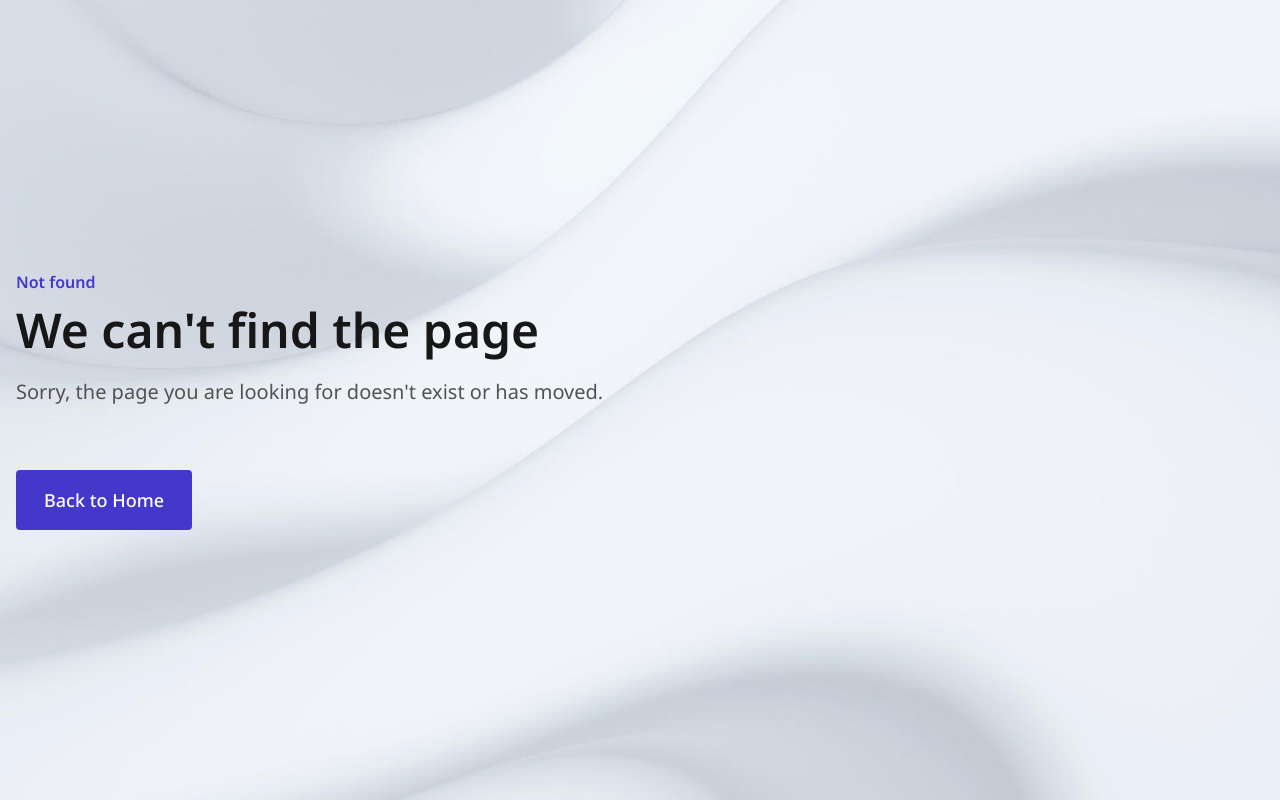
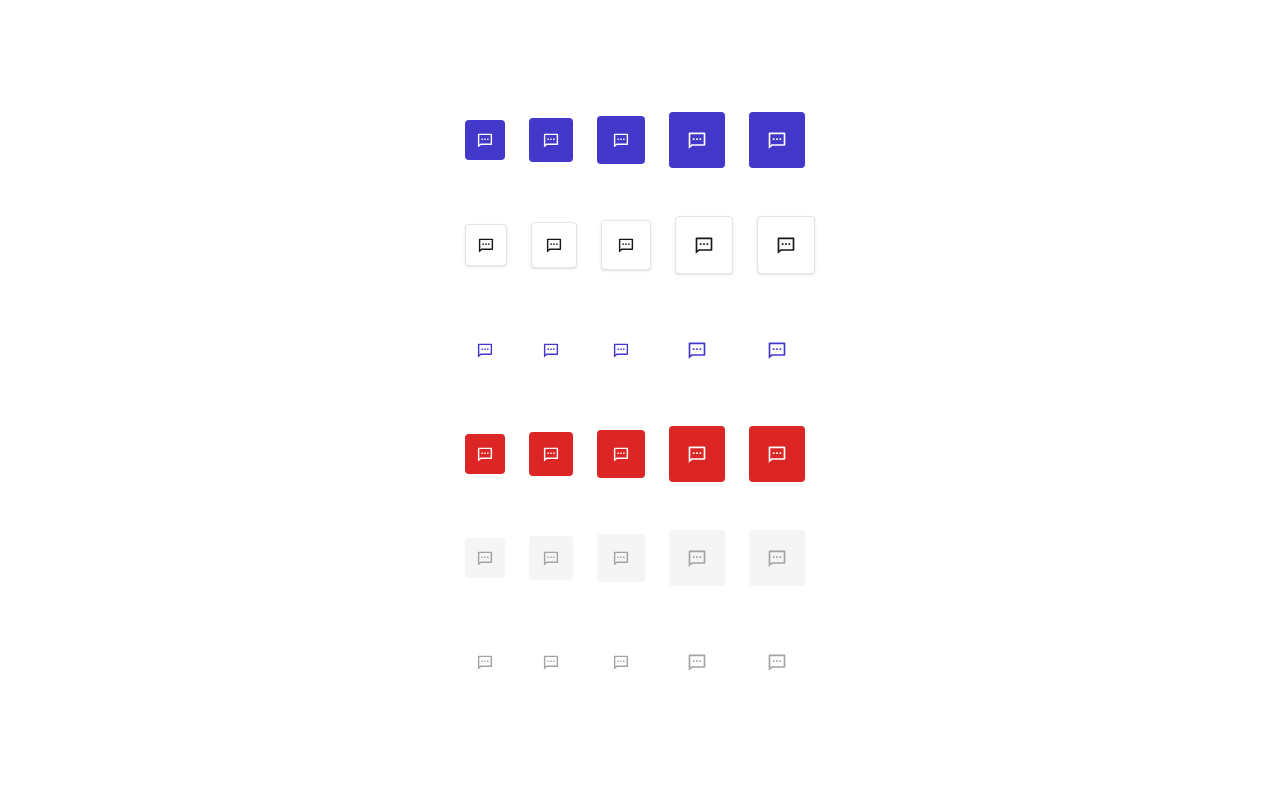
Before and after one commit to av0ed/ui-component-library, a Next.js app: page /icon-button in a window 1280 px wide. Before the commit this address had no page. Built offline with nearby package versions, Linux system fonts and the light colour scheme.

Commit message:
add icon-button

```diff
--- a/app/_components/button.tsx
+++ b/app/_components/button.tsx
@@ -1,7 +1,7 @@
 import Link from "next/link";
 import { RemixiconComponentType } from "@remixicon/react";
 
-type IconAlign = "left" | "center" | "right" | "surround";
+type IconAlign = "left" | "right" | "surround";
 
 interface Props {
   Icon?: RemixiconComponentType;
@@ -27,15 +27,6 @@ export default function Button({
     }
   };
 
-  const renderCenterContent = () => {
-    if (text) {
-      return <span>{text}</span>;
-    }
-    if (Icon && iconAlign === "center") {
-      return <Icon />;
-    }
-  };
-
   const renderRightIcon = () => {
     if (Icon && (iconAlign === "right" || iconAlign === "surround")) {
       return <Icon />;
@@ -46,7 +37,7 @@ export default function Button({
     return (
       <div className={`${text ? "content-spacer" : ""}`}>
         {renderLeftIcon()}
-        {renderCenterContent()}
+        {text && <span>{text}</span>}
         {renderRightIcon()}
       </div>
     );
--- /dev/null
+++ b/app/_components/icon-button.tsx
@@ -0,0 +1,38 @@
+import Link from "next/link";
+import { RemixiconComponentType } from "@remixicon/react";
+
+interface Props {
+  Icon: RemixiconComponentType;
+  ariaLabel?: string;
+  classes?: string;
+  href: string;
+  isDisabled?: boolean;
+}
+
+export default function IconButton({
+  Icon,
+  ariaLabel,
+  classes = "icon--btn--md icon--btn--primary",
+  href,
+  isDisabled,
+}: Props) {
+  const shouldBeDisabledGray =
+    classes.includes("icon--btn--primary") ||
+    classes.includes("icon--btn--secondary");
+
+  const disabledClass = shouldBeDisabledGray
+    ? "icon--btn--disabled--gray"
+    : "icon--btn--disabled--white";
+
+  return (
+    <Link
+      aria-disabled={isDisabled ? true : false}
+      aria-label={ariaLabel}
+      className={`${classes} ${isDisabled ? disabledClass : ""}`}
+      href={href}
+      tabIndex={isDisabled ? -1 : 0}
+    >
+      {Icon && <Icon />}
+    </Link>
+  );
+}
--- a/app/_styles/button.css
+++ b/app/_styles/button.css
@@ -1,54 +1,4 @@
 @layer components {
-  .__link--base {
-    @apply flex flex-nowrap shrink-0 gap-x-1 text-sm font-medium focus:outline-none focus:ring focus:ring-indigo-200;
-    svg {
-      @apply h-5 w-5 p-0.375;
-    }
-    .content-spacer {
-      @apply flex items-center justify-center gap-x-1;
-    }
-  }
-
-  .link--md {
-    @apply __link--base;
-  }
-
-  .link--lg {
-    @apply __link--base gap-x-1.5 text-base;
-    .content-spacer {
-      @apply gap-x-1.5;
-    }
-  }
-
-  .link--xl {
-    @apply __link--base gap-x-2.5 text-base;
-    .content-spacer {
-      @apply gap-x-2.5;
-    }
-  }
-
-  .link--2xl {
-    @apply __link--base gap-x-3.5 text-lg;
-    svg {
-      @apply h-6 w-6 p-0.5;
-    }
-    .content-spacer {
-      @apply gap-x-3.5;
-    }
-  }
-
-  .link--disabled {
-    @apply disabled:pointer-events-none disabled:text-neutral-400;
-  }
-
-  .link--primary {
-    @apply text-indigo-700 hover:text-indigo-800;
-  }
-
-  .link--secondary {
-    @apply text-neutral-600 hover:text-neutral-900;
-  }
-
   .__btn--base {
     @apply flex flex-nowrap shrink-0 text-sm font-medium rounded p-2.5 focus:outline-none focus:ring;
     svg {
--- /dev/null
+++ b/app/_styles/icon-button.css
@@ -0,0 +1,61 @@
+@import "./button.css";
+
+@layer components {
+  .__icon--btn--base {
+    @apply rounded p-2.5 focus:outline-none focus:ring;
+    svg {
+      @apply h-5 w-5 p-0.375;
+    }
+  }
+
+  .icon--btn--md {
+    @apply __icon--btn--base;
+  }
+
+  .icon--btn--lg {
+    @apply __icon--btn--base p-3;
+  }
+
+  .icon--btn--xl {
+    @apply __icon--btn--base p-3.5;
+  }
+
+  .icon--btn--2xl {
+    @apply __icon--btn--base p-4;
+    svg {
+      @apply h-6 w-6 p-0.5;
+    }
+  }
+
+  .icon--btn--primary {
+    @apply text-white bg-indigo-700 hover:bg-indigo-800 focus:ring-indigo-200
+    focus:bg-indigo-800;
+  }
+
+  .icon--btn--secondary {
+    @apply text-neutral-900 bg-white border border-neutral-200 shadow
+    hover:bg-neutral-50 focus:ring-indigo-200 focus:bg-neutral-50;
+  }
+
+  .icon--btn--tertiary {
+    @apply text-indigo-700 bg-white hover:bg-neutral-50 focus:ring-indigo-200
+    focus:bg-neutral-50;
+  }
+
+  .icon--btn--destructive {
+    @apply text-white bg-red-600 hover:bg-red-700 focus:ring-red-200
+    focus:bg-red-700;
+  }
+
+  .__icon--btn--disabled--base {
+    @apply shadow-none pointer-events-none border-none;
+  }
+
+  .icon--btn--disabled--gray {
+    @apply __icon--btn--disabled--base bg-neutral-100 text-neutral-400;
+  }
+
+  .icon--btn--disabled--white {
+    @apply __icon--btn--disabled--base bg-white text-neutral-400;
+  }
+}
--- /dev/null
+++ b/app/_styles/link.css
@@ -0,0 +1,51 @@
+@layer components {
+  .__link--base {
+    @apply flex flex-nowrap shrink-0 gap-x-1 text-sm font-medium focus:outline-none focus:ring focus:ring-indigo-200;
+    svg {
+      @apply h-5 w-5 p-0.375;
+    }
+    .content-spacer {
+      @apply flex items-center justify-center gap-x-1;
+    }
+  }
+
+  .link--md {
+    @apply __link--base;
+  }
+
+  .link--lg {
+    @apply __link--base gap-x-1.5 text-base;
+    .content-spacer {
+      @apply gap-x-1.5;
+    }
+  }
+
+  .link--xl {
+    @apply __link--base gap-x-2.5 text-base;
+    .content-spacer {
+      @apply gap-x-2.5;
+    }
+  }
+
+  .link--2xl {
+    @apply __link--base gap-x-3.5 text-lg;
+    svg {
+      @apply h-6 w-6 p-0.5;
+    }
+    .content-spacer {
+      @apply gap-x-3.5;
+    }
+  }
+
+  .link--disabled {
+    @apply disabled:pointer-events-none disabled:text-neutral-400;
+  }
+
+  .link--primary {
+    @apply text-indigo-700 hover:text-indigo-800;
+  }
+
+  .link--secondary {
+    @apply text-neutral-600 hover:text-neutral-900;
+  }
+}
--- a/app/button/page.tsx
+++ b/app/button/page.tsx
@@ -33,11 +33,6 @@ export default function ButtonPage() {
             text="Button CTA"
           />
           <Button classes="btn--2xl btn--primary" text="Button CTA" />
-          <Button
-            classes="btn--2xl btn--primary"
-            Icon={RiStarLine}
-            iconAlign="center"
-          />
         </div>
         <div className="flex flex-row flex-wrap items-center gap-5">
           <Button classes="btn--md btn--secondary" text="Button CTA" />
@@ -54,11 +49,6 @@ export default function ButtonPage() {
             text="Button CTA"
           />
           <Button classes="btn--2xl btn--secondary" text="Button CTA" />
-          <Button
-            classes="btn--2xl btn--secondary"
-            Icon={RiStarLine}
-            iconAlign="center"
-          />
         </div>
         <div className="flex flex-row flex-wrap items-center gap-5">
           <Button classes="btn--md btn--tertiary" text="Button CTA" />
@@ -75,11 +65,6 @@ export default function ButtonPage() {
             text="Button CTA"
           />
           <Button classes="btn--2xl btn--tertiary" text="Button CTA" />
-          <Button
-            classes="btn--2xl btn--tertiary"
-            Icon={RiStarLine}
-            iconAlign="center"
-          />
         </div>
         <div className="flex flex-row flex-wrap items-center gap-5">
           <Button classes="link--md link--primary" text="Button CTA" />
@@ -96,11 +81,6 @@ export default function ButtonPage() {
             text="Button CTA"
           />
           <Button classes="link--2xl link--primary" text="Button CTA" />
-          <Button
-            classes="link--2xl link--primary"
-            Icon={RiStarLine}
-            iconAlign="center"
-          />
         </div>
         <div className="flex flex-row flex-wrap items-center gap-5">
           <Button classes="link--md link--secondary" text="Button CTA" />
@@ -117,11 +97,6 @@ export default function ButtonPage() {
             text="Button CTA"
           />
           <Button classes="link--2xl link--secondary" text="Button CTA" />
-          <Button
-            classes="link--2xl link--secondary"
-            Icon={RiStarLine}
-            iconAlign="center"
-          />
         </div>
         <div className="flex flex-row flex-wrap items-center gap-5">
           <Button classes="btn--md btn--destructive" text="Button CTA" />
@@ -138,11 +113,6 @@ export default function ButtonPage() {
             text="Button CTA"
           />
           <Button classes="btn--2xl btn--destructive" text="Button CTA" />
-          <Button
-            classes="btn--2xl btn--destructive"
-            Icon={RiStarLine}
-            iconAlign="center"
-          />
         </div>
       </div>
     </div>
--- a/app/globals.css
+++ b/app/globals.css
@@ -1,5 +1,7 @@
 @import "./_styles/badge.css";
 @import "./_styles/button.css";
+@import "./_styles/icon-button.css";
+@import "./_styles/link.css";
 
 @tailwind base;
 @tailwind components;
--- /dev/null
+++ b/app/icon-button/page.tsx
@@ -0,0 +1,47 @@
+import type { Metadata } from "next";
+import { RiMessage2Line } from "@remixicon/react";
+import IconButton from "../_components/icon-button";
+
+const iconButtonSizes = [
+  "icon--btn--md",
+  "icon--btn--lg",
+  "icon--btn--xl",
+  "icon--btn--2xl",
+  "icon--btn--2xl",
+];
+const iconButtonVariants = [
+  "icon--btn--primary",
+  "icon--btn--secondary",
+  "icon--btn--tertiary",
+  "icon--btn--destructive",
+  "icon--btn--disabled--gray",
+  "icon--btn--disabled--white",
+];
+
+export const metadata: Metadata = {
+  title: "IconButton | UI Component Library | Jason Long",
+};
+
+export default function IconButtonPage() {
+  return (
+    <div className="h-screen flex flex-col items-center py-28 px-6 md:px-8 lg:px-0">
+      <div className="flex flex-col justify-center items-start gap-y-12">
+        {iconButtonVariants.map((variant, idx) => (
+          <div
+            key={`${variant}_${idx}`}
+            className="flex flex-row items-center gap-x-6"
+          >
+            {iconButtonSizes.map((size) => (
+              <IconButton
+                Icon={RiMessage2Line}
+                key={`${variant}_${size}`}
+                classes={`${size} ${variant}`}
+                href="/"
+              />
+            ))}
+          </div>
+        ))}
+      </div>
+    </div>
+  );
+}
--- a/app/page.tsx
+++ b/app/page.tsx
@@ -8,6 +8,7 @@ export default function Home() {
     "Badge",
     "Button",
     "Blog Card",
+    "Icon Button",
     "Footer",
     "Profile Card",
     "Testimonial Card",
```
Also changed, not shown: app/_components/password-input.tsx (deleted).
